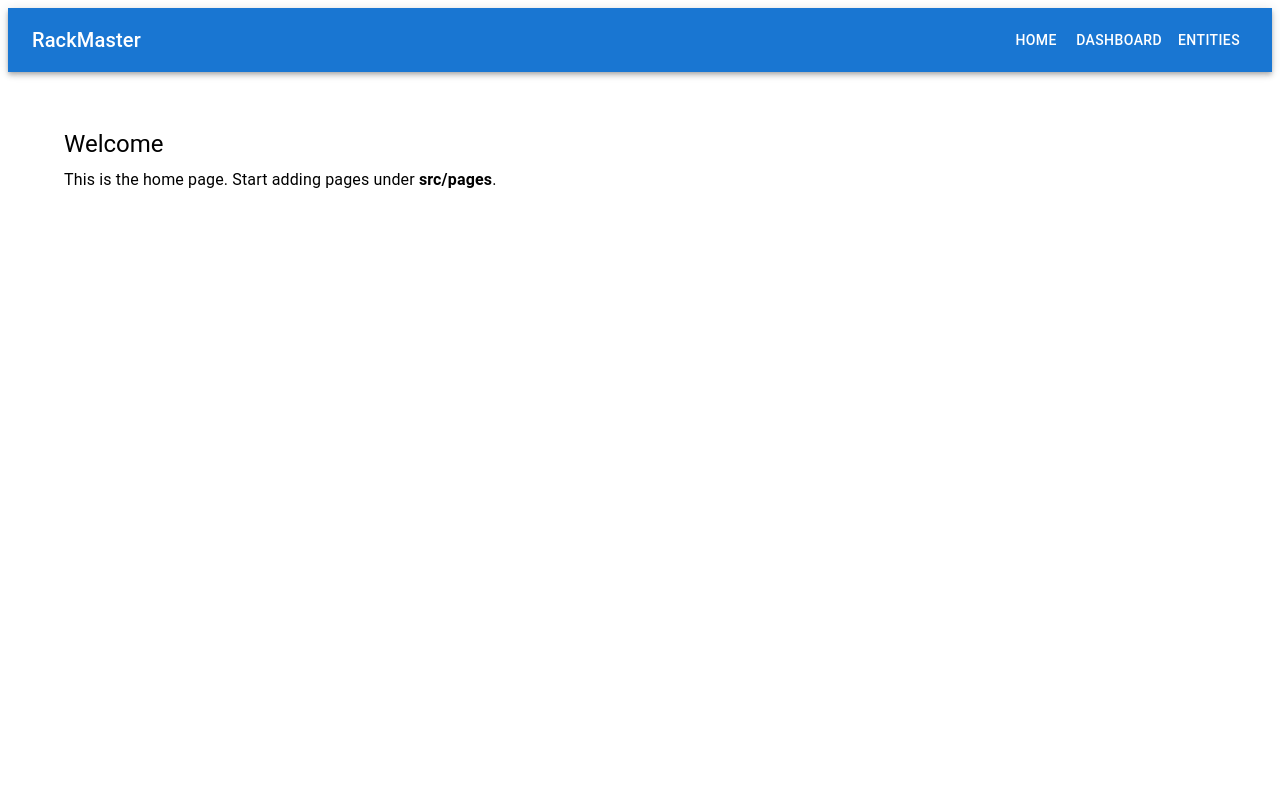
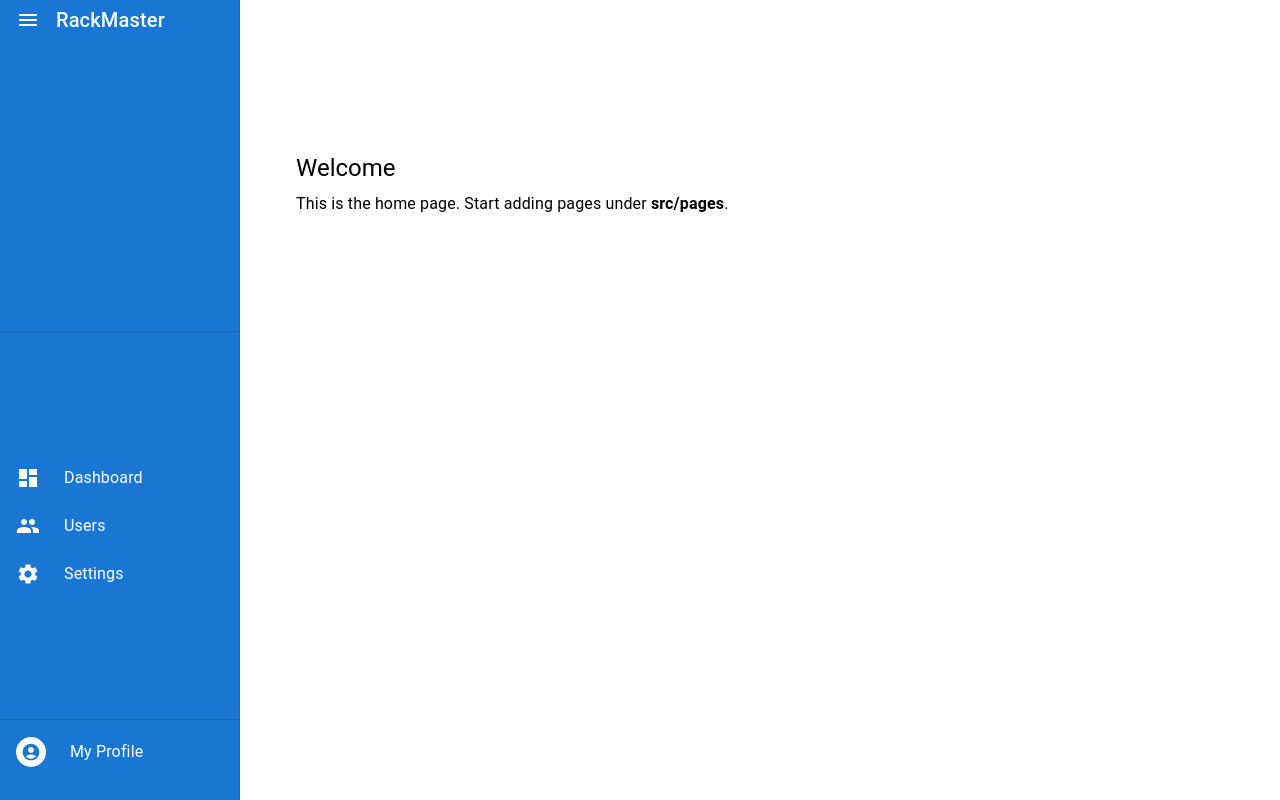
Before and after one commit to Akhil-Kapadia/RackMaster, a React (Vite) app in the folder frontend/: page / in a window 1280 px wide. Built offline with nearby package versions, Linux system fonts and the light colour scheme.

Commit message:
AI Prompt: Create a menu bar on the right side of the screen that explands when clicked.

```diff
--- a/frontend/src/App.tsx
+++ b/frontend/src/App.tsx
@@ -1,15 +1,14 @@
-import React, { Suspense } from 'react'
 import { BrowserRouter, Routes, Route, Link, Navigate } from 'react-router-dom'
-import AppBar from '@mui/material/AppBar'
-import Toolbar from '@mui/material/Toolbar'
-import Typography from '@mui/material/Typography'
-import Button from '@mui/material/Button'
-import Container from '@mui/material/Container'
-import Box from '@mui/material/Box'
 import CircularProgress from '@mui/material/CircularProgress'
+import React, {
+    useState ,
+    Suspense
+} from 'react';
+import { Box, Container, Typography } from '@mui/material'
+import DashboardLayout from './pages/dashboardLayout'
 
 // Lazy pages (move to separate files as app grows)
-const HomePage = React.lazy(() => Promise.resolve({ default: () => (
+const HomePage = React.lazy(() => Promise.resolve({ default: (props?: { mobileOpen?: boolean; onDrawerToggle?: () => void }) => (
   <Box sx={{ py: 4 }}>
     <Typography variant="h5">Welcome</Typography>
     <Typography variant="body1" sx={{ mt: 1 }}>This is the home page. Start adding pages under <strong>src/pages</strong>.</Typography>
@@ -43,20 +42,18 @@ const Loading: React.FC = () => (
   </Box>
 )
 
+// DashboardLayout has been moved to src/pages/dashboardLayout.tsx
+
 const App: React.FC = () => {
+  const [open, setOpen] = useState(true)
+
+  const handleDrawerToggle = () => {
+    setOpen((prev) => !prev)
+  }
+
   return (
     <BrowserRouter>
-      <AppBar position="static">
-        <Toolbar>
-          <Typography variant="h6" component="div" sx={{ flexGrow: 1 }}>
-            RackMaster
-          </Typography>
-          <Button color="inherit" component={Link} to="/">Home</Button>
-          <Button color="inherit" component={Link} to="/dashboard">Dashboard</Button>
-          <Button color="inherit" component={Link} to="/entities">Entities</Button>
-        </Toolbar>
-      </AppBar>
-
+      <DashboardLayout open={open} onDrawerToggle={handleDrawerToggle}>
         <Container sx={{ mt: 3 }}>
           <Suspense fallback={<Loading />}>
             <Routes>
@@ -68,6 +65,7 @@ const App: React.FC = () => {
             </Routes>
           </Suspense>
         </Container>
+      </DashboardLayout>
     </BrowserRouter>
   )
 }
--- /dev/null
+++ b/frontend/src/pages/dashboardLayout.tsx
@@ -0,0 +1,84 @@
+import React from 'react'
+import { Box, Drawer, Toolbar, List, ListItem, ListItemButton, ListItemIcon, ListItemText, Divider, IconButton, Typography, Avatar } from '@mui/material'
+import { Menu as MenuIcon, Dashboard as DashboardIcon, Settings as SettingsIcon, People as PeopleIcon, AccountCircle as AccountCircleIcon } from '@mui/icons-material'
+import { Link } from 'react-router-dom'
+
+const drawerWidth = 240
+
+type Props = {
+  open: boolean
+  onDrawerToggle: () => void
+  children?: React.ReactNode
+}
+
+export default function DashboardLayout({ open, onDrawerToggle, children }: Props) {
+  const menuItems = [
+    { text: 'Dashboard', to: '/dashboard', icon: <DashboardIcon /> },
+    { text: 'Users', to: '/entities', icon: <PeopleIcon /> },
+    { text: 'Settings', to: '#', icon: <SettingsIcon /> },
+  ]
+
+  return (
+    <Box sx={{ display: 'flex' }}>
+      <Drawer
+        variant="permanent"
+        sx={(theme) => ({
+          width: open ? drawerWidth : 64,
+          '& .MuiDrawer-paper': {
+            width: open ? drawerWidth : 64,
+            boxSizing: 'border-box',
+            overflowX: 'hidden',
+            display: 'flex',
+            flexDirection: 'column',
+            justifyContent: 'space-between',
+            backgroundColor: theme.palette.primary.main,
+            color: theme.palette.primary.contrastText,
+          },
+        })}
+      >
+        <Box sx={{ display: 'flex', alignItems: 'center', px: 1 }}>
+          <IconButton onClick={onDrawerToggle} sx={{ color: 'inherit' }} aria-label="toggle drawer">
+            <MenuIcon />
+          </IconButton>
+          <Typography variant="h6" sx={{ ml: 1, display: (theme) => (open ? 'block' : 'none') }}>
+            RackMaster
+          </Typography>
+        </Box>
+        <Toolbar />
+        <Divider />
+
+        <List>
+          {menuItems.map((item) => (
+            <ListItem key={item.text} disablePadding>
+              <ListItemButton component={Link} to={item.to} sx={{ color: 'inherit' }}>
+                <ListItemIcon sx={{ color: 'inherit', minWidth: 0, mr: open ? 3 : 'auto', justifyContent: 'center' }}>{item.icon}</ListItemIcon>
+                <ListItemText primary={item.text} sx={{ opacity: open ? 1 : 0, color: 'inherit' }} />
+              </ListItemButton>
+            </ListItem>
+          ))}
+        </List>
+
+        <Box sx={{ pb: 2 }}>
+          <Divider />
+          <List>
+            <ListItem disablePadding>
+              <ListItemButton sx={{ color: 'inherit' }} onClick={() => console.log('Profile')}>
+                <ListItemIcon sx={{ minWidth: 0, mr: open ? 3 : 'auto', justifyContent: 'center' }}>
+                  <Avatar sx={{ width: 30, height: 30, bgcolor: 'primary.contrastText', color: 'primary.main' }}>
+                    <AccountCircleIcon fontSize="small" />
+                  </Avatar>
+                </ListItemIcon>
+                <ListItemText primary="My Profile" sx={{ opacity: open ? 1 : 0, color: 'inherit' }} />
+              </ListItemButton>
+            </ListItem>
+          </List>
+        </Box>
+      </Drawer>
+
+      <Box component="main" sx={{ flexGrow: 1, p: 3 }}>
+        <Toolbar />
+        {children}
+      </Box>
+    </Box>
+  )
+}
```
Lines whose indentation alone changed are shown as unchanged.
